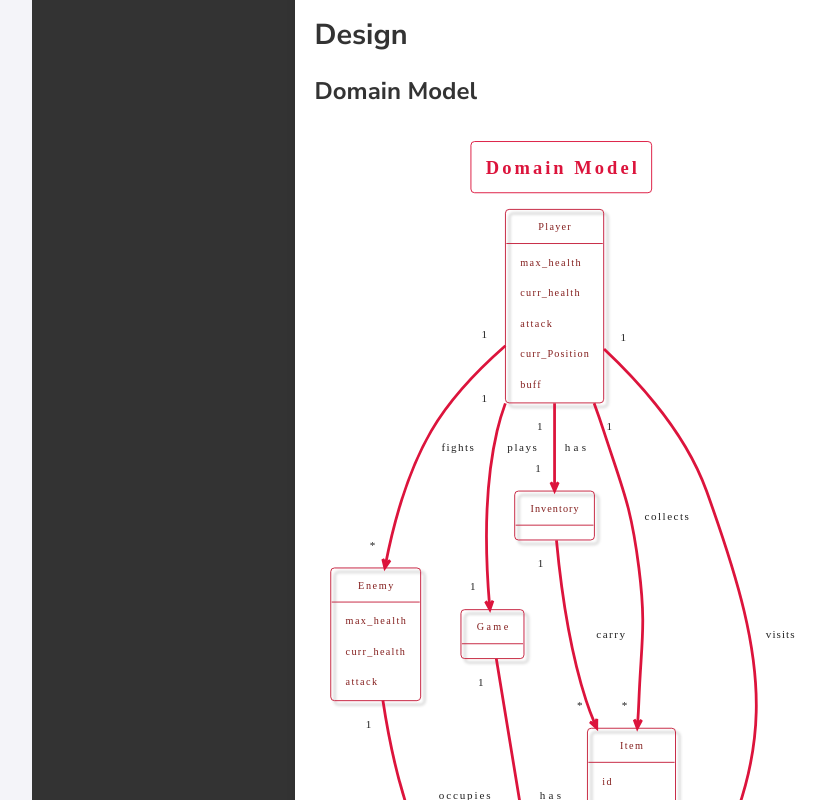
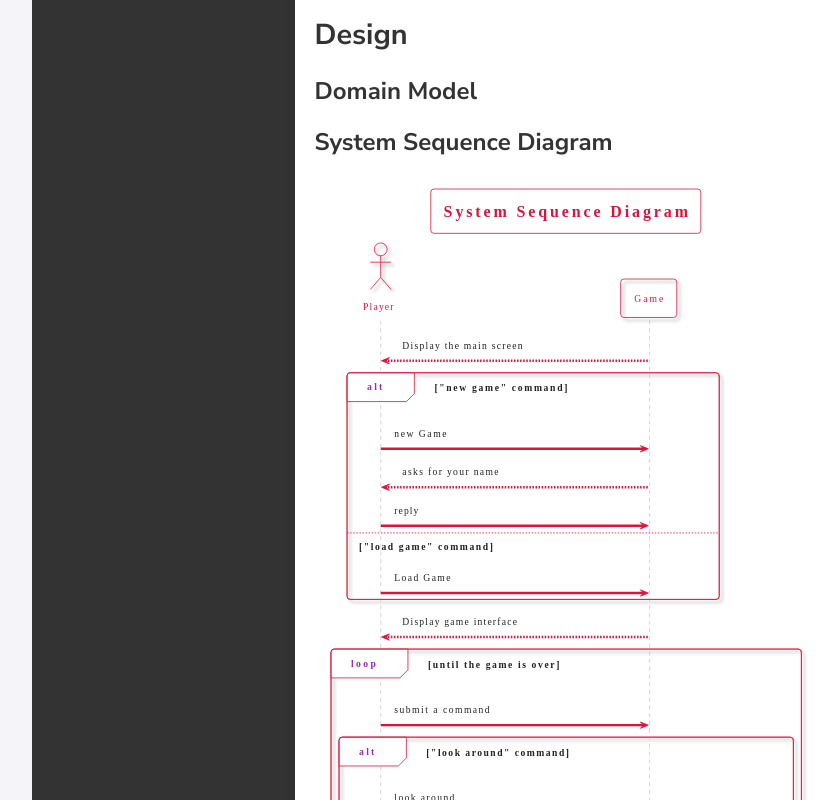
Before and after one commit to LimeiGuan/Text_Adventure_Game, a plain HTML site: page docs/index.html in a window 1280 px wide. Shown: the part 2540-3340 px from the top of the page, without its empty margins (108-944 px from the left). Drawn offline with Linux system fonts and the light colour scheme.

Commit message:
Update index.html

```diff
--- a/docs/index.html
+++ b/docs/index.html
@@ -154,9 +154,7 @@
 		<section class="js-section" id="design">
 			<h2>Design</h2>
 			<h3>Domain Model</h3>
-				<div class="zoomable-container" onclick="toggleZoom(this)">
-					<img src="media/DomainModel.svg" alt="Domain Model" width="500">
-				</div>
+
 			<h3>System Sequence Diagram</h3>
 				<div class="zoomable-container" onclick="toggleZoom(this)">
 					<img src="media/SystemSequenceDiagram.svg" alt="System Sequence Diagram" width="500">
```
